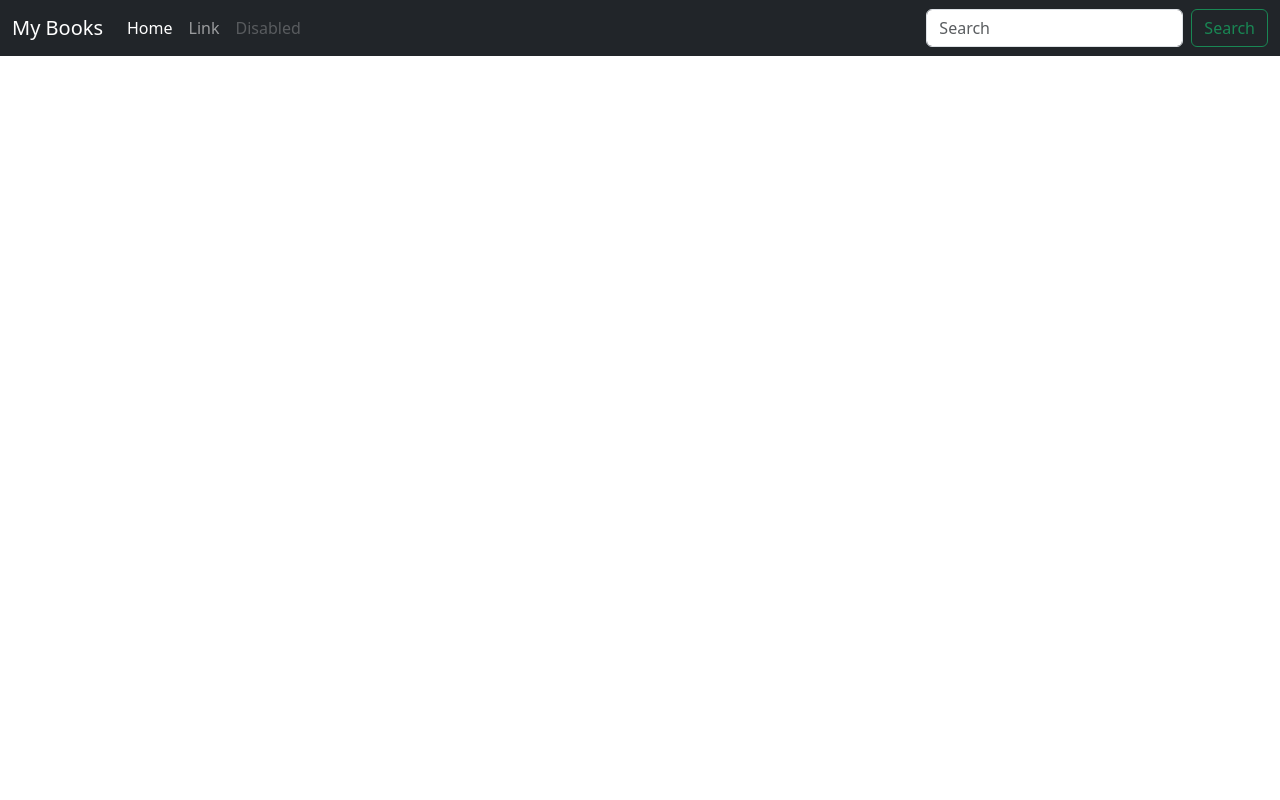
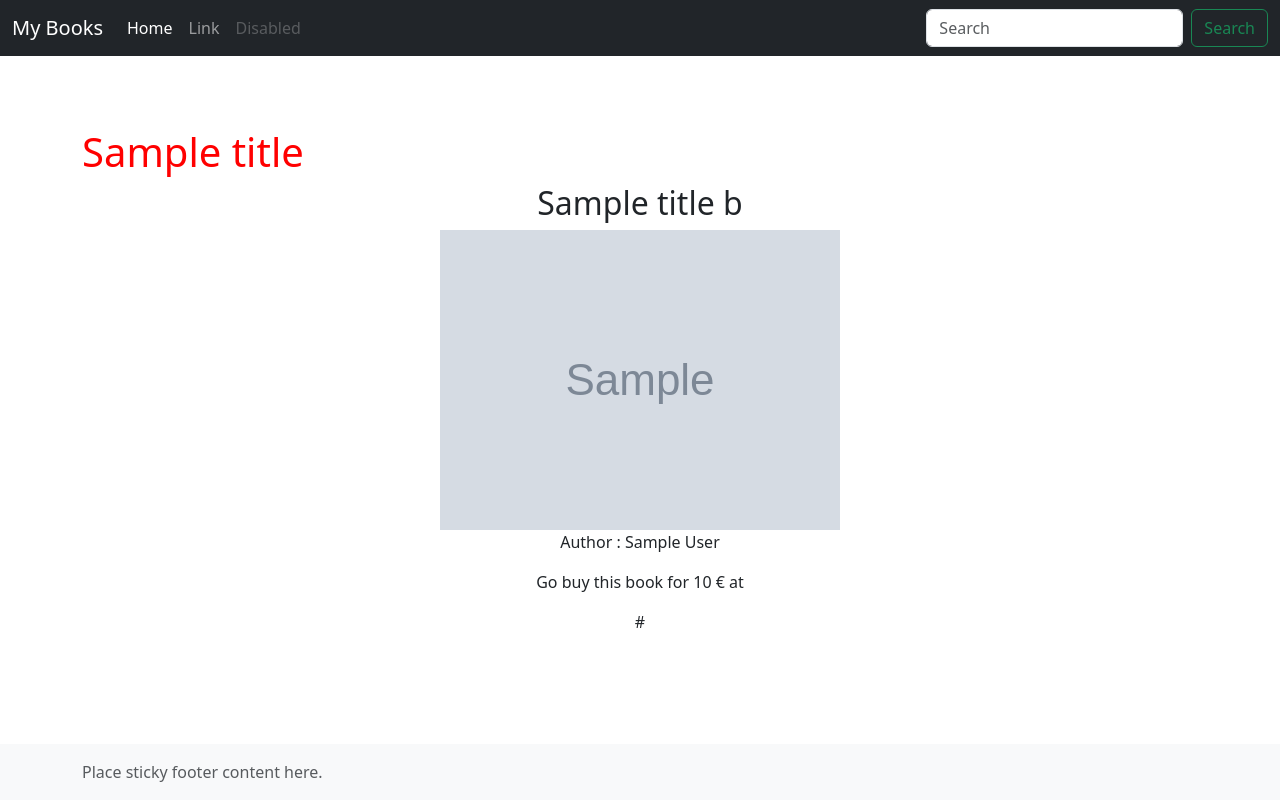
Before and after one commit to RomainVoivenel/tuto-flask, a Flask app: template tuto/templates/detail.html in a window 1280 px wide. Run offline with Flask 3, Linux system fonts and the light colour scheme; the template is opened without the code that fills it: most values are stand-ins (such as "Sample title", 1, 10 or a date in 2020); grey boxes marked "Sample" are stand-in pictures; some libraries are stand-ins or nearby versions.

Commit message:
ajout detail.html

```diff
--- a/tuto/templates/detail.html
+++ b/tuto/templates/detail.html
@@ -1 +1,15 @@
 {% extends 'base.html'%}
+{% block style %}
+{{super()}}
+{% endblock %}
+{% block content %}
+<link rel="stylesheet" href="{{ url_for('static', filename='home.css')}}">
+<h1>{{title}}</h1>
+<div class="sample">
+    <h2>{{titleB}}</h2>
+    <img src="{{ url_for('static', filename='images/'+book.img) }}" alt="{{book.title}}" title="{{book.title}}">
+    <p>Author : {{authorB}}</p>
+    <p>Go buy this book for {{priceB}} € at</p>
+    <p>{{urlB}}</p>
+</div>
+{% endblock %}
--- a/tuto/views.py
+++ b/tuto/views.py
@@ -16,4 +16,9 @@ def detail(id):
     return render_template (
         "detail.html",
         title="My Book",
+        titleB=book["title"],
+        imgB=book["img"],
+        authorB=book["author"],
+        urlB=book["url"],
+        priceB=book["price"],
         book=book)
```
